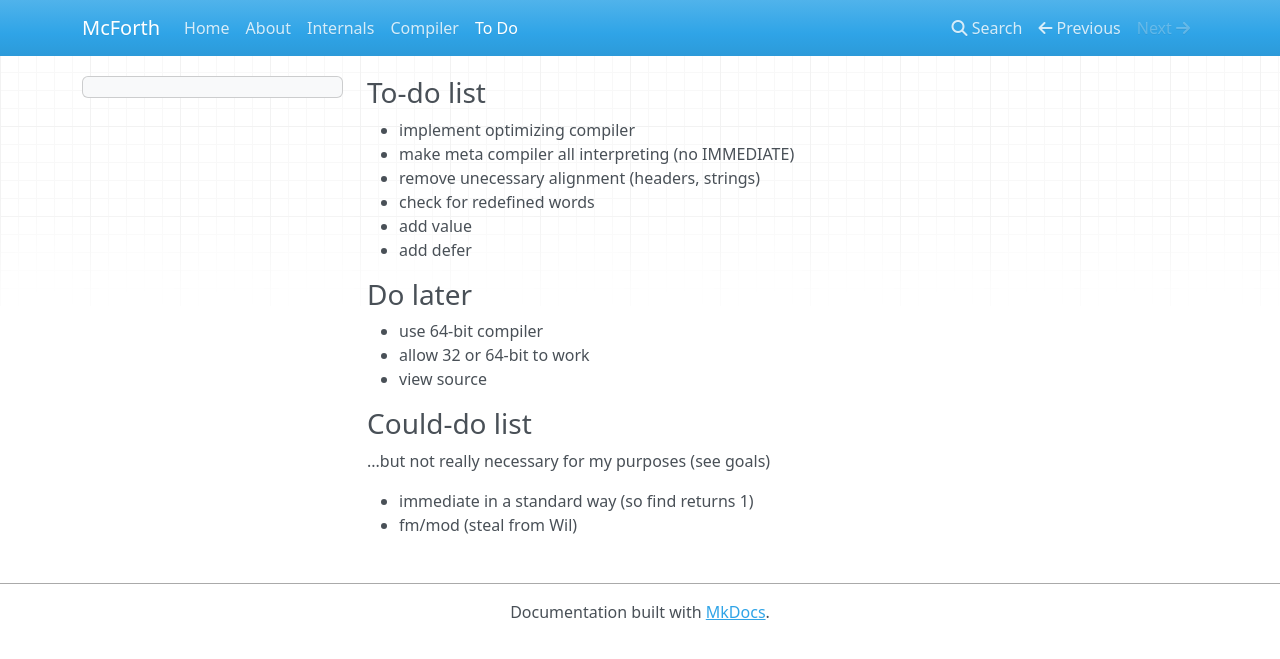
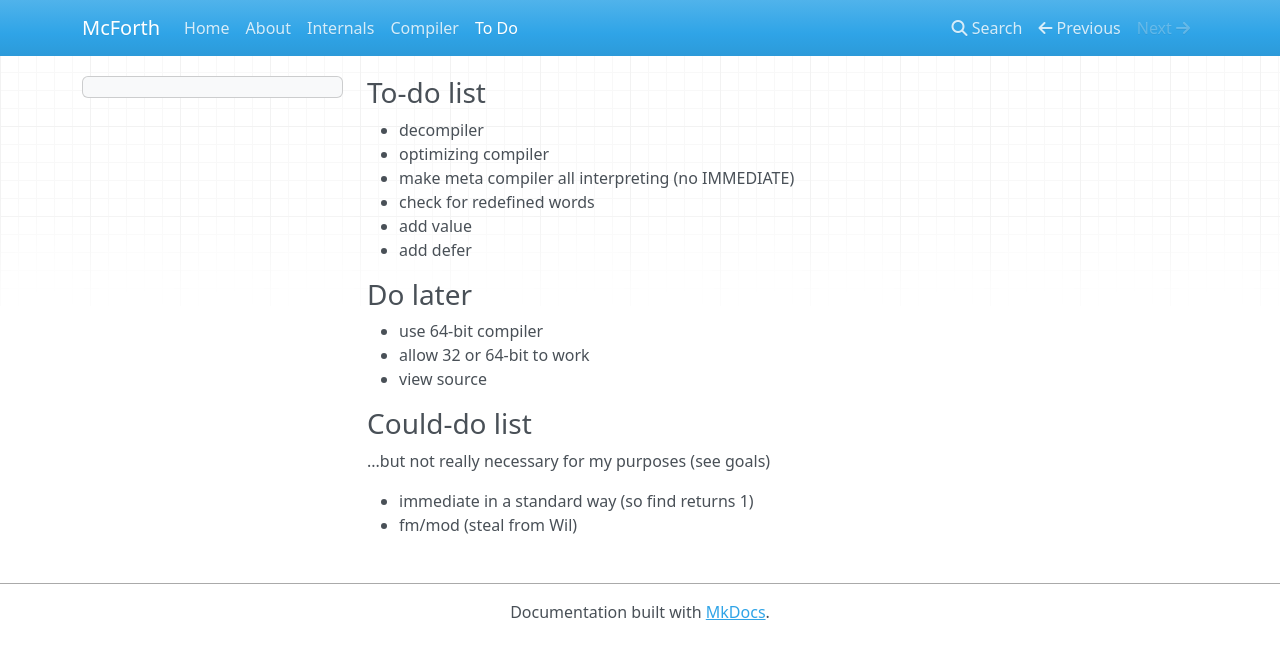
Before and after one commit to amckewan/mcforth, an MkDocs documentation site: the page built from docs/todo.md, in a window 1280 px wide. Shown: the top 659 px of the page. Built offline with MkDocs 1.6.1, drawn with Linux system fonts in a browser that asks for light colours; nearby versions of some CDN libraries.

```diff
--- a/docs/todo.md
+++ b/docs/todo.md
@@ -1,8 +1,8 @@
 ### To-do list
 
-* implement optimizing compiler
+* decompiler
+* optimizing compiler
 * make meta compiler all interpreting (no IMMEDIATE)
-* remove unecessary alignment (headers, strings)
 * check for redefined words
 * add value
 * add defer
```
Also changed, not shown: 3 other files.
